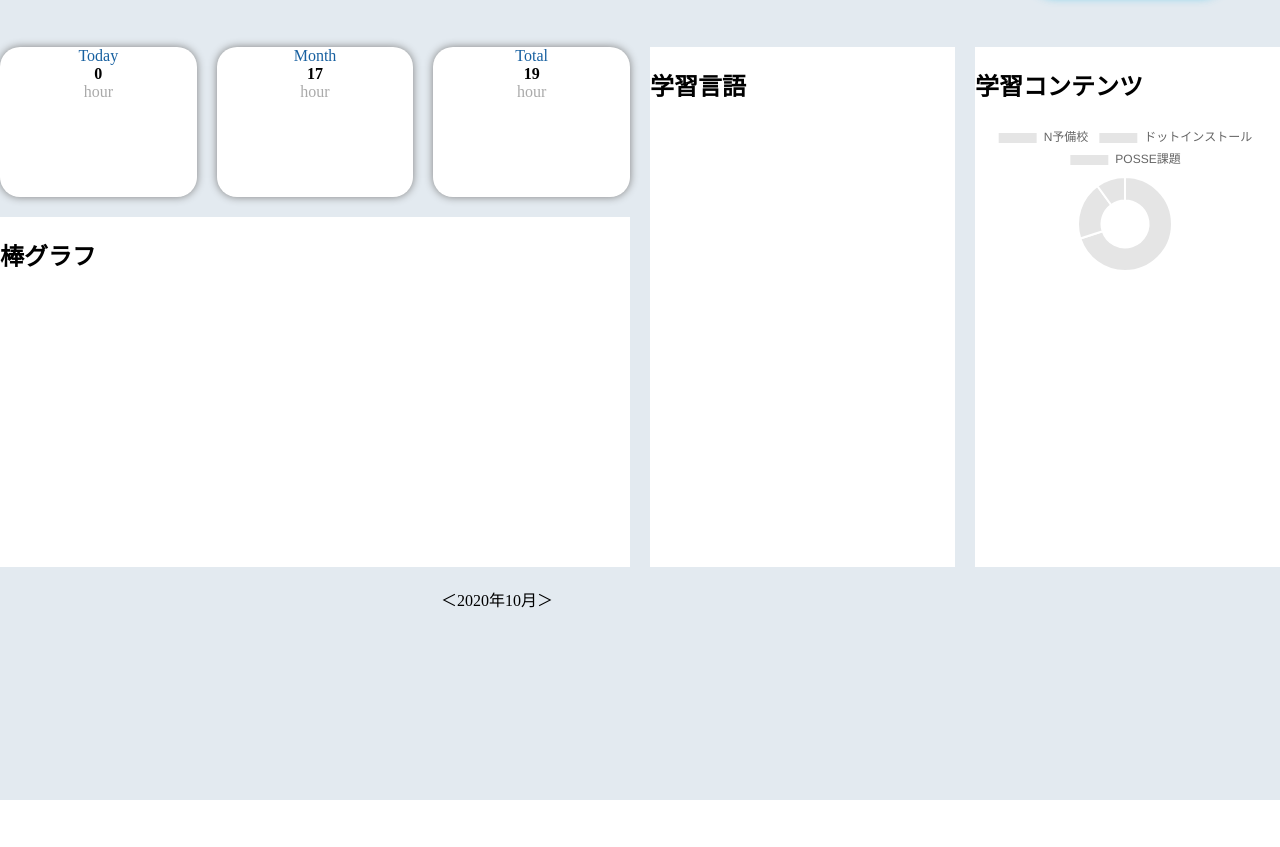
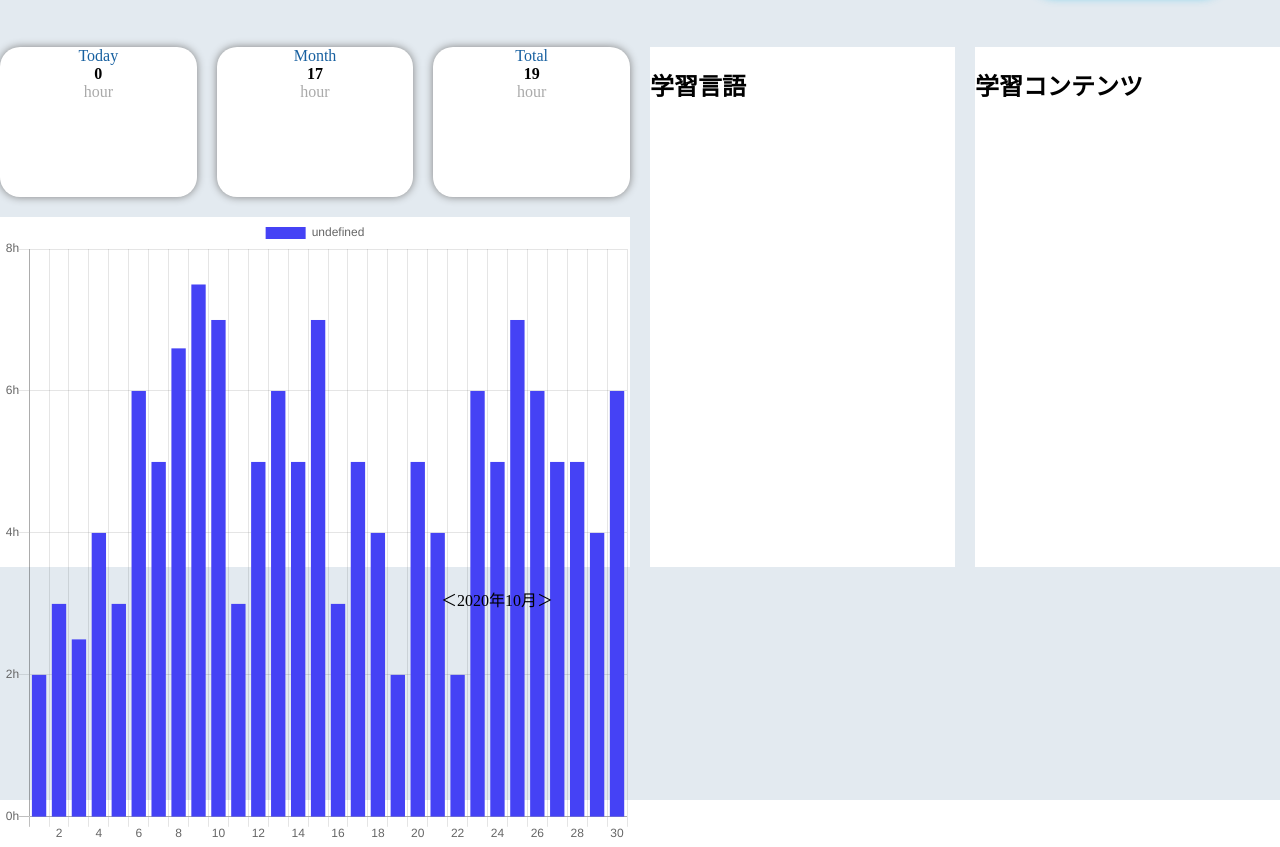
Before and after one commit to posse-ap/gen3.0-nrkmiuuu, a plain HTML site: page webapp/top.html in a window 1280 px wide. Shown: the part 73-920 px from the top of the page. Before the commit the page ends 873 px from the top, so only its background shows below. Drawn offline with nearby package versions, Linux system fonts and the light colour scheme; files whose address does not match are found by name.

Commit message:
棒グラフを表示したけど、関数名が同じで円グラフが消えた

```diff
--- a/webapp/chart/line.js
+++ b/webapp/chart/line.js
@@ -1 +1,32 @@
 'use strict';
+
+window.onload = function () {
+    let context = document.querySelector("#line_chart").getContext('2d')
+    new Chart(context, {
+        // 実際に表示したいグラフのデータ
+        type: 'bar',
+        data: {
+            labels: ['', '2', '', '4', '', '6','','8', '', '10', '', '12','', '14', '', '16', '', '18','','20', '', '22', '', '24','', '26', '', '28','','30'],
+            datasets: [{
+                // label: "日本の人口推移",
+                data: [2, 3, 2.5, 4, 3, 6, 5,6.6, 7.5, 7, 3, 5, 6, 5, 7, 3, 5, 4, 2, 5, 4, 2, 6, 5, 7, 6, 5, 5, 4,6],
+                backgroundColor:'#4542f5'
+            }],
+        },
+        options: {
+            // responsive: false
+            scales: {
+                yAxes: [{
+                    ticks: {
+                        suggestedMax: 8,
+                        suggestedMin: 0,
+                        stepSize: 2,
+                        callback: function(value, index, values){
+                            return  value +  'h'
+                          }
+                    }
+                }]
+            }
+        }
+    })
+}
--- a/webapp/top.html
+++ b/webapp/top.html
@@ -8,6 +8,9 @@
     <title>TOP画面</title>
     <link rel="stylesheet" href="./style.css">
     <script src="./chart/line.js" defer></script>
+    <!-- 棒グラフ -->
+    <script src="https://cdn.jsdelivr.net/npm/chart.js@3.7.1"></script>
+    <!-- 円グラフ -->
     <script src="https://cdnjs.cloudflare.com/ajax/libs/Chart.js/2.7.2/Chart.bundle.js"></script>
 </head>
 
@@ -92,12 +95,6 @@
             <!-- モーダルウィンドウ -->
             <div class="modal2">
                 <div class="close2">×</div>
-
-
-
-
-
-
                 </form>
     </header>
     <main class="container">
@@ -114,8 +111,7 @@
                 </li>
             </ul>
             <div class="box2">
-                <h2> 棒グラフ</h2>
-                <div class="line-chart" id="line-chart"></div>
+                <canvas id="line_chart" width="200" height="200"></canvas>
             </div>
         </div>
         <div class="box-wrapper2">
```
